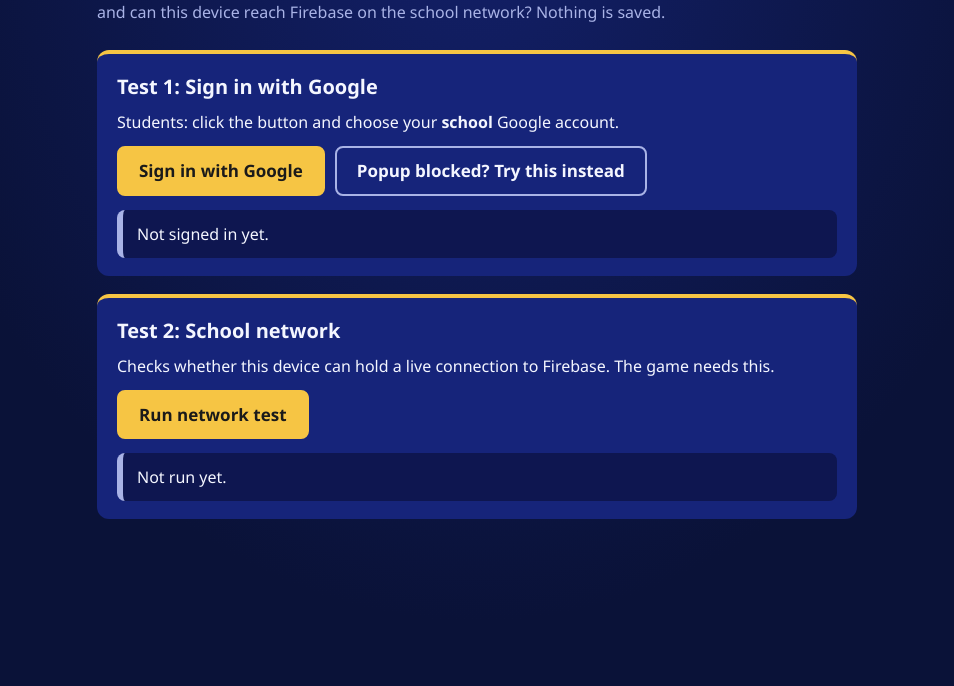
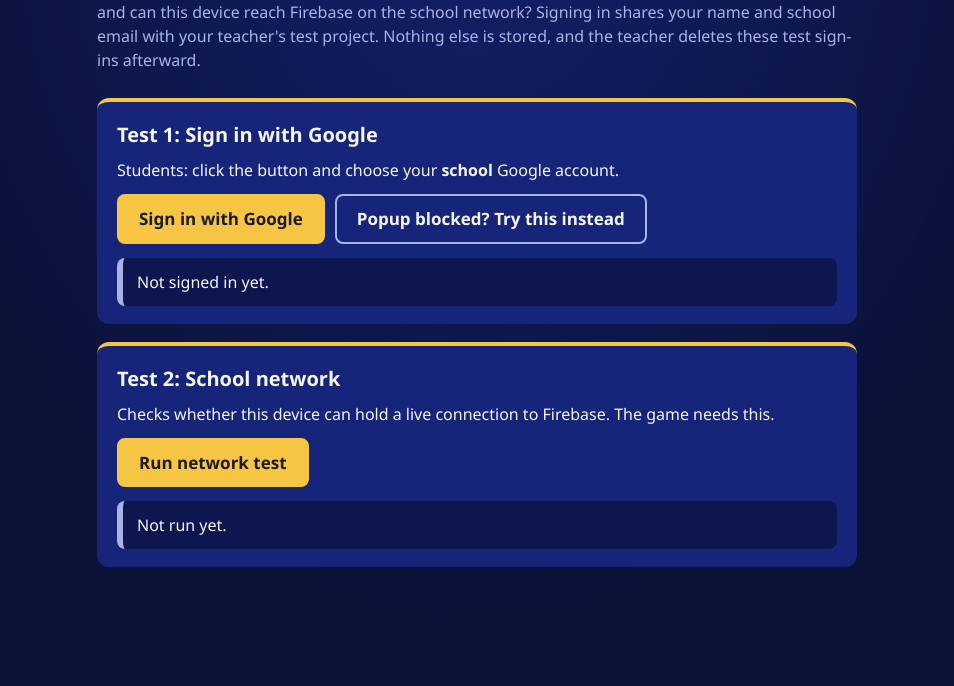
Before and after one commit to grandei/exam2game, a plain HTML site: page signin-test.html in a window 1280 px wide. Shown: the part 114-800 px from the top of the page, without its empty margins (163-1117 px from the left). Drawn offline with Linux system fonts and the light colour scheme.

Commit message:
signin update

```diff
--- a/signin-test.html
+++ b/signin-test.html
@@ -5,7 +5,7 @@
 <meta name="viewport" content="width=device-width, initial-scale=1">
 <title>Sign-in Test</title>
 <style>
-/* Same colors as the game. System fonts only, so nothing extra has to load. */
+
 :root {
   --bg: #0a1238; --board: #16247a; --board-dim: #0e1650; --gold: #f6c544; --ink: #f4f6ff; --muted: #a9b3e6;
   --code-bg: #0b1030; --code-ink: #ffe28a; --right: #38b46e; --wrong: #e0524c; --warn: #e8a33a;
@@ -48,10 +48,10 @@ li { margin-bottom: 6px; }
 <main>
   <div>
     <h1>Python Jeopardy: Sign-in Test</h1>
-    <p class="sub">This page checks two things before we build the online game: can a school Google account sign in, and can this device reach Firebase on the school network? Nothing is saved.</p>
+    <p class="sub">This page checks two things before we build the online game: can a school Google account sign in, and can this device reach Firebase on the school network? Signing in shares your name and school email with your teacher's test project. Nothing else is stored, and the teacher deletes these test sign-ins afterward.</p>
   </div>
 
-  <!-- Shown until the Firebase settings are pasted into this file -->
+
   <section id="setup" class="hidden">
     <h2>Setup needed (teacher, one time)</h2>
     <p>This page doesn't have your Firebase settings yet. Do these steps once, then refresh.</p>
@@ -67,7 +67,7 @@ li { margin-bottom: 6px; }
 
   <section id="loading" class="hidden"><div class="status">Loading Firebase...</div></section>
 
-  <!-- Shown if the Firebase library itself can't download -->
+
   <section id="loadfail" class="hidden">
     <h2>Couldn't load Firebase</h2>
     <div class="status bad"><b class="big">This device couldn't download the Firebase library.</b>
@@ -112,10 +112,6 @@ const FIREBASE_CONFIG = {
   appId: "1:645578963203:web:1cdfb1dc46005502095136"
 };
 
-
-
-
-// If Firebase ever changes its download location, update this one number.
 const FIREBASE_VERSION = "12.18.0";
 
 const $ = (id) => document.getElementById(id);
```
Lines whose indentation alone changed are shown as unchanged.
